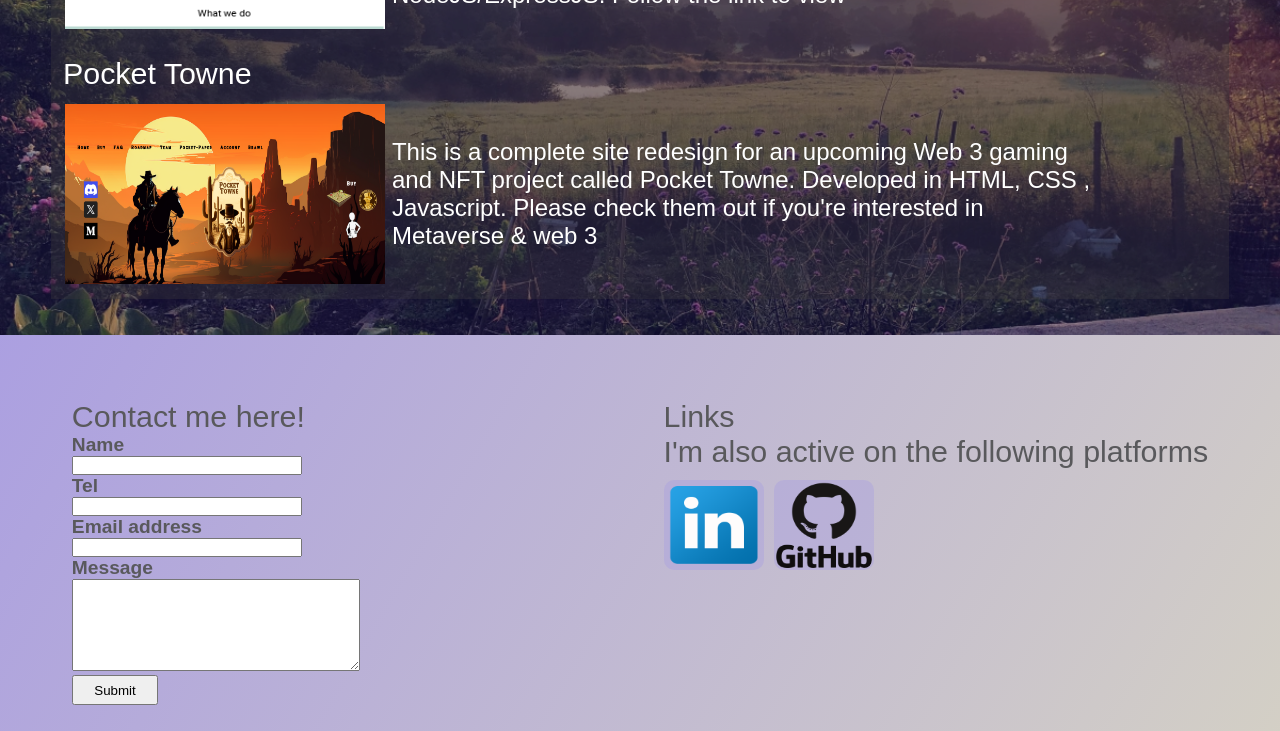
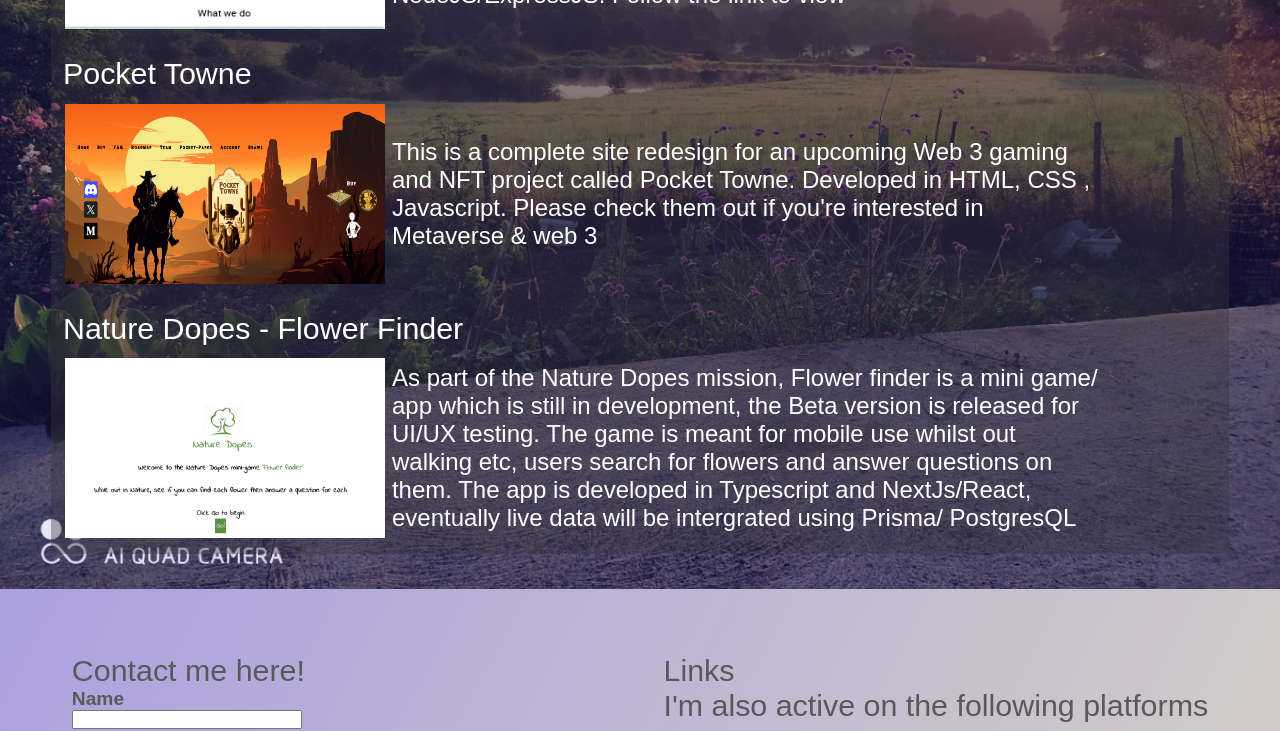
Before and after one commit to wattsmainsanglais/portfolio-next-express, a Next.js app in the folder client/: page / in a window 1280 px wide. Shown: the part 1420-2151 px from the top of the page. Built offline with nearby package versions, Linux system fonts and the light colour scheme; a web font is replaced by a local one.

Commit message:
added new ndfinder project to site

```diff
--- a/client/components/projects.js
+++ b/client/components/projects.js
@@ -3,6 +3,7 @@
 import ndThumb from '../public/images/naturedopesthumb.png'
 import popupThumb from '../public/images/popweddingThumb.png'
 import ptcThumb from '../public/images/PTC.png'
+import ndFinder from '../public/images/nd-flower-finder.png'
 
 export default function Projects(){
 
@@ -19,7 +20,7 @@
             The site is developed in HTML, CSS & NodeJS/ExpressJS. Follow the link to view " />
 
             <SingleProject link="https://pockettowne.io" heading='Pocket Towne' src={ptcThumb} alt='Pocket Towne Thumbnail' desc="This is a complete site redesign for an upcoming Web 3 gaming and NFT project called Pocket Towne. Developed in HTML, CSS , Javascript. Please check them out if you're interested in Metaverse & web 3" />
-
+            <SingleProject link="https://nd-finder-production.up.railway.app/" heading='Nature Dopes - Flower Finder' src={ndFinder} alt='Nature Dopes Flower finder Screen' desc="As part of the Nature Dopes mission,  Flower finder is a mini game/ app which is still in development, the Beta version is released for UI/UX testing. The game is meant for mobile use whilst out walking etc, users search for flowers and answer questions on them. The app is developed in Typescript and NextJs/React, eventually live data will be intergrated using Prisma/ PostgresQL" />
 
         </section>
     )
```
Also changed, not shown: client/public/images/nd-flower-finder.png (added), package.json (line endings or trailing spaces).
